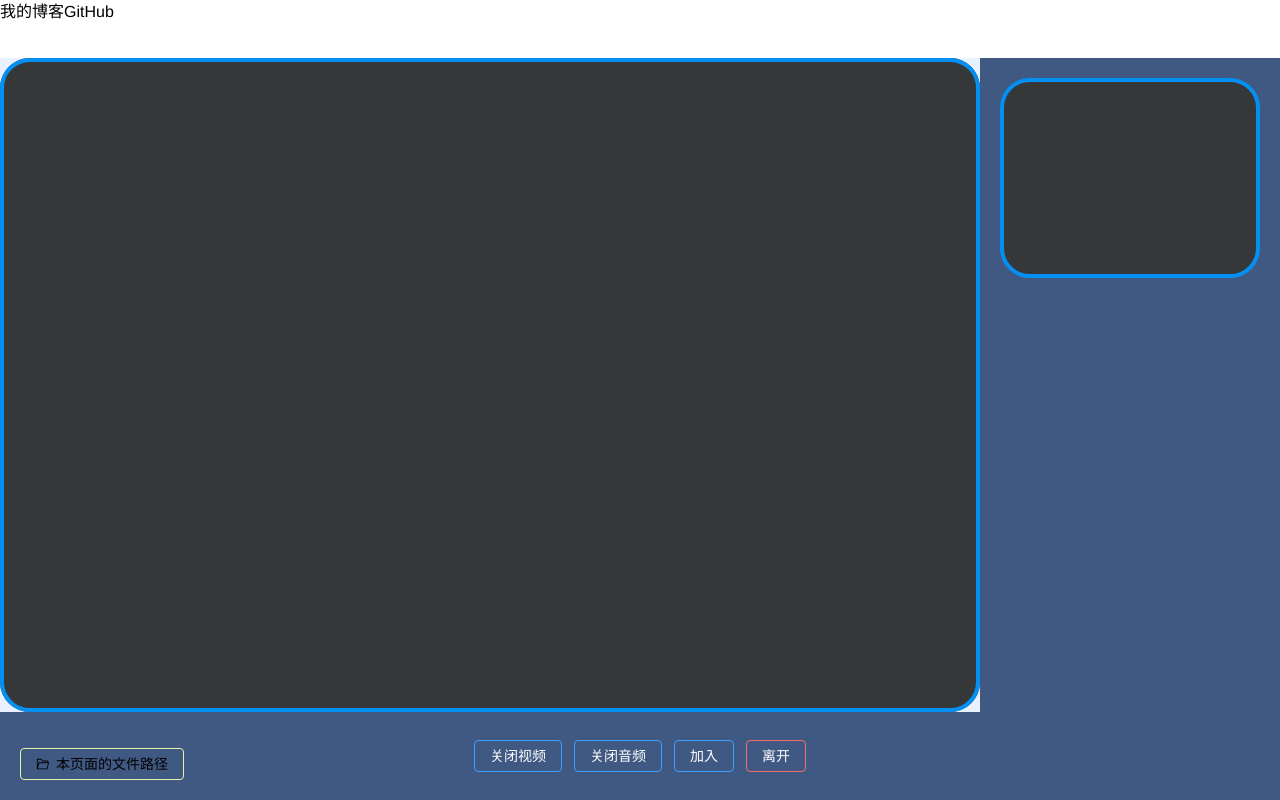
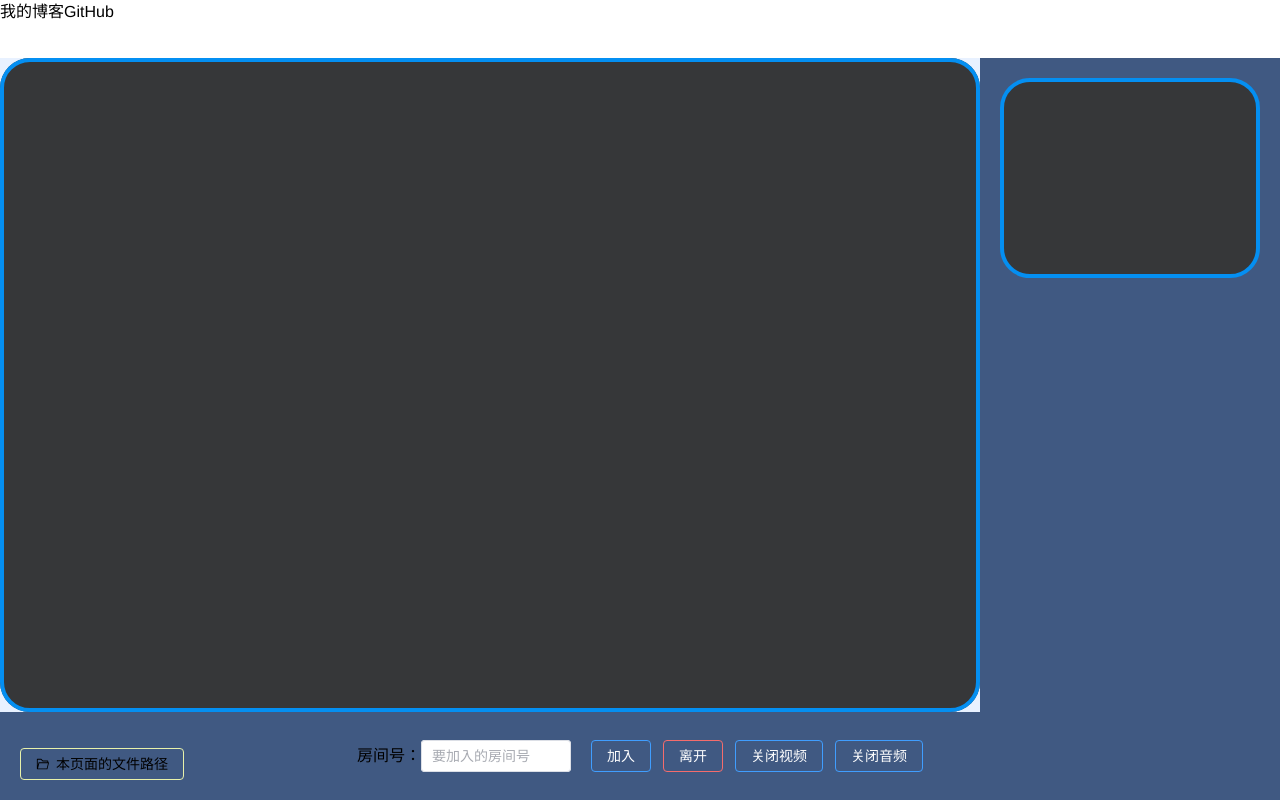
Before and after one commit to wangrongding/frontend-park, a Vue app: page /audio-and-video/webRTC/signaling-p2p in a window 1280 px wide. Built offline with nearby package versions, Linux system fonts and the light colour scheme; no server answers.

Commit message:
feat: 完成 1v1 音视频通话

```diff
--- a/src/page/webRTC/signaling-p2p.vue
+++ b/src/page/webRTC/signaling-p2p.vue
@@ -23,8 +23,13 @@ const answerSdp = ref('')
 let socket: Socket
 
 const userId = getUuid()
-const roomId = '003'
+// const roomId = '003'
+const roomId = ref('')
 function initConnect() {
+  if (!roomId.value) {
+    ElMessage.error('请输入房间号')
+    return
+  }
   // TODO 替换为公网地址
   // socket = io('http://192.168.1.126:3000')
   // socket = io('https://192.168.1.126:3000')
@@ -43,7 +48,7 @@ function initConnect() {
     ElMessage.success(`${data.userId}加入房间`)
     // // 发送 offer
     // if (offerSdp.value) {
-    //   socket.emit('offer', { userId, roomId, sdp: offerSdp.value })
+    //   socket.emit('offer', { userId, roomId:roomId.value, sdp: offerSdp.value })
     // }
   })
   socket.on('message', (data) => {})
@@ -51,7 +56,11 @@ function initConnect() {
   socket.on('createOffer', (data) => {
     // 发送 offer
     if (offerSdp.value) {
-      socket.emit('offer', { userId, roomId, sdp: offerSdp.value })
+      socket.emit('offer', {
+        userId,
+        roomId: roomId.value,
+        sdp: offerSdp.value,
+      })
       return
     }
     createOffer()
@@ -78,11 +87,11 @@ function getUuid() {
 }
 // 连接成功
 function handleConnect() {
-  socket.emit('join', { userId, roomId })
+  socket.emit('join', { userId, roomId: roomId.value })
 }
 // 离开房间
 function handleLeave() {
-  socket.emit('leave', { userId, roomId })
+  socket.emit('leave', { userId, roomId: roomId.value })
 }
 
 const init = async () => {
@@ -117,7 +126,11 @@ const createOffer = async () => {
       offerSdp.value = JSON.stringify(peerConnection.localDescription)
       // 发送 offer
       if (offerSdp.value) {
-        socket.emit('offer', { userId, roomId, sdp: offerSdp.value })
+        socket.emit('offer', {
+          userId,
+          roomId: roomId.value,
+          sdp: offerSdp.value,
+        })
       }
       // console.log('🚀🚀🚀createOffer', offer)
     }
@@ -136,7 +149,7 @@ const createAnswer = async (offerSdp: string) => {
       // TODO
       socket.emit('answer', {
         userId,
-        roomId,
+        roomId: roomId.value,
         sdp: JSON.stringify(peerConnection.localDescription),
       })
     }
@@ -156,13 +169,13 @@ const addAnswer = async (answerSdp: string) => {
 
 onMounted(async () => {
   await init()
-  await initConnect()
+  // await initConnect()
   nextTick(async () => {})
 })
 </script>
 <template>
   <FilepathBox :file-path="'__filePath__'" />
-  <div class="page-container">
+  <div class="signaling-p2p-container">
     <div class="video-container">
       <div class="main-video">
         <video
@@ -177,10 +190,18 @@ onMounted(async () => {
       </div>
     </div>
     <div class="operation">
+      房间号：
+      <el-input
+        v-model="roomId"
+        style="width: 150px; margin-right: 20px"
+        placeholder="要加入的房间号"
+        clearable
+      ></el-input>
+
+      <el-button type="primary" @click="initConnect">加入</el-button>
+      <el-button type="danger" @click="handleLeave">离开</el-button>
       <el-button type="primary" @click="createOffer">关闭视频</el-button>
       <el-button type="primary" @click="createOffer">关闭音频</el-button>
-      <el-button type="primary" @click="handleConnect">加入</el-button>
-      <el-button type="danger" @click="handleLeave">离开</el-button>
       <!--   <el-button type="primary" @click="createAnswer(offerSdp)">
         创建answer
       </el-button>
@@ -189,7 +210,7 @@ onMounted(async () => {
   </div>
 </template>
 <style lang="scss" scoped>
-.page-container {
+.signaling-p2p-container {
   height: 100%;
   display: flex;
   justify-content: space-between;
```
